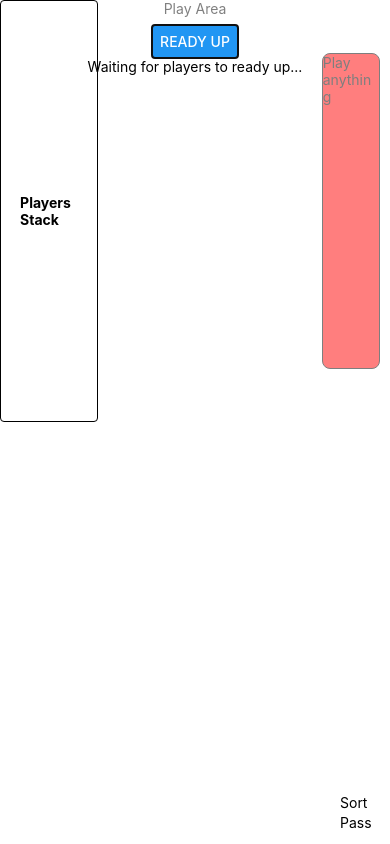
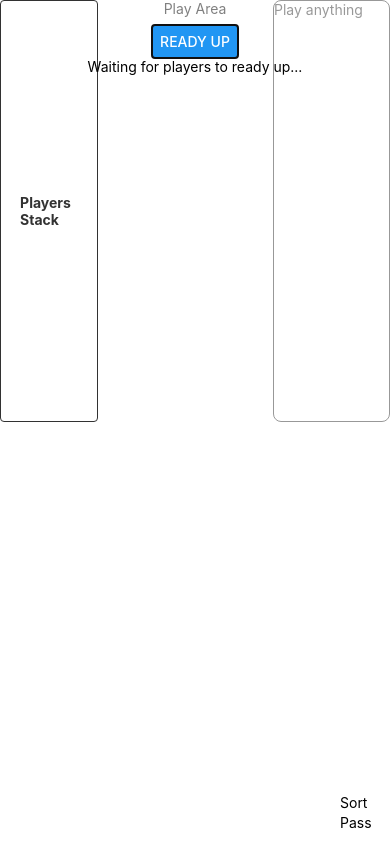
Before and after one commit to JoshuaCachola/Thirteen-React-Native, a React Native app: screen / in a window 390 px wide. Built offline with nearby package versions, Linux system fonts and the light colour scheme; what react-native-uuid would draw is missing.

Commit message:
add: made PlayingCard more reusable, and update PlayerActions

```diff
--- a/classes/Computer.ts
+++ b/classes/Computer.ts
@@ -26,7 +26,7 @@ export class Computer extends Player {
     turn: number
   ): ActionPayload {
     // play lowest three on first turn
-    if (turn === 0) {
+    if (turn === 1) {
       const [played, newHand] = this.playLowestThree(hand);
       const [_, type] = isValidCombination(
         played,
--- a/classes/PlayerActions.ts
+++ b/classes/PlayerActions.ts
@@ -5,9 +5,9 @@ import { Combination } from '../constants/CombinationConstants';
 import { ActionType } from '../constants/Actions';
 
 export type PlayerActionsType = {
-  cards: CardType[];
+  cards?: CardType[];
   player: PlayerInterface;
-  type: Combination;
+  type?: Combination;
   length?: number;
   positions?: { top: number; left: number; rotate: string };
   action: ActionType;
--- a/components/Action.tsx
+++ b/components/Action.tsx
@@ -14,6 +14,7 @@ export default function Action(props: any) {
             <PlayingCard
               value={card.value}
               suit={card.suit}
+              size={8}
               key={Math.random()}
             />
           );
--- a/components/GameProvider.tsx
+++ b/components/GameProvider.tsx
@@ -12,7 +12,7 @@ import {
 export default observer(function GameProvider(props: any) {
   const { game, playerActions } = useContext(GameContext);
   const [startGame, setStartGame] = useState(false);
-  const [turnNumber, setTurnNumber] = useState(0);
+  const [turnNumber, setTurnNumber] = useState(1);
   const [isGameWon, setIsGameWon] = useState(false);
 
   // useEffect for starting the game
--- a/components/Hand.tsx
+++ b/components/Hand.tsx
@@ -114,7 +114,12 @@ export default observer(function Hand({ player }: props) {
   };
 
   const handlePass = () => {
+    playerActions.unshift({
+      action: ActionType.PASS,
+      player,
+    });
     game.updateRotation(ActionType.PASS);
+    setTurnNumber(turnNumber + 1);
   };
 
   return (
--- a/components/InteractiveView.tsx
+++ b/components/InteractiveView.tsx
@@ -16,7 +16,9 @@ import {
   Directions,
   State,
   HandlerStateChangeEvent,
+  TouchableHighlight,
 } from 'react-native-gesture-handler';
+import { useState } from 'react';
 
 interface InteractiveProps {
   value: number;
@@ -39,6 +41,7 @@ export default function InteractiveView({
   isValid,
   hand,
 }: InteractiveProps) {
+  const [isCardSelected, setIsCardSelected] = useState(false);
   const translateY = useSharedValue(0);
   const rotateZ = useSharedValue(0);
 
@@ -99,12 +102,22 @@ export default function InteractiveView({
           },
         ]}
       >
-        <PlayingCard
-          value={value}
-          suit={suit}
-          isValid={isValid}
-          handleOnPress={handleOnPress}
-        />
+        <TouchableHighlight
+          style={[
+            styles.container,
+            isCardSelected && styles.selectCard,
+            isCardSelected && isValid && styles.validSelect,
+            isCardSelected && !isValid && styles.invalidSelect,
+          ]}
+          onPress={() => {
+            if (handleOnPress) {
+              handleOnPress();
+              setIsCardSelected(!isCardSelected);
+            }
+          }}
+        >
+          <PlayingCard value={value} suit={suit} size={14} />
+        </TouchableHighlight>
       </Animated.View>
     </FlingGestureHandler>
   );
@@ -114,4 +127,26 @@ const styles = StyleSheet.create({
   card: {
     position: 'absolute',
   },
+  container: {
+    width: 75,
+    height: 125,
+    borderRadius: 8,
+    borderColor: '#C5C5C5',
+    borderWidth: 1,
+    backgroundColor: 'white',
+    justifyContent: 'space-between',
+  },
+  selectCard: {
+    bottom: 30,
+    borderWidth: 2,
+    transform: [{ scaleX: 1.3 }, { scaleY: 1.3 }],
+  },
+  invalidSelect: {
+    borderColor: 'red',
+    borderStyle: 'dashed',
+  },
+  validSelect: {
+    borderColor: 'green',
+    borderStyle: 'solid',
+  },
 });
--- a/components/PlayArea.tsx
+++ b/components/PlayArea.tsx
@@ -38,7 +38,7 @@ export default observer(function PlayArea() {
                     },
                   ]}
                 >
-                  <PlayingCard value={card.value} suit={card.suit} />
+                  <PlayingCard value={card.value} suit={card.suit} size={14} />
                 </View>
               );
             })
@@ -67,5 +67,11 @@ const styles = StyleSheet.create({
   },
   card: {
     position: 'absolute',
+    backgroundColor: 'white',
+    height: 125,
+    width: 75,
+    borderRadius: 10,
+    borderWidth: 1,
+    borderColor: 'black',
   },
 });
--- a/components/PlayerActions.tsx
+++ b/components/PlayerActions.tsx
@@ -1,12 +1,11 @@
 import { faUser } from '@fortawesome/free-solid-svg-icons';
 import { observer } from 'mobx-react-lite';
 import { useContext, useEffect, useState } from 'react';
-import { StyleSheet, Text, View } from 'react-native';
+import { ScrollView, StyleSheet, Text, View } from 'react-native';
 import { PlayerActionsType } from '../classes/PlayerActions';
 import { Combination } from '../constants/CombinationConstants';
 import { GameContext } from '../context/GameContext';
 import FaIcon from '../helper/fontAwsomeHelper';
-import Action from './Action';
 import PlayingCard from './PlayingCard';
 
 export default observer(function PlayerActions() {
@@ -27,13 +26,11 @@ export default observer(function PlayerActions() {
     if (action.action === 0) {
       return (
         <View style={styles.action}>
-          {action.cards.map((card) => {
+          {action.cards!.map((card) => {
             return (
-              <PlayingCard
-                value={card.value}
-                suit={card.suit}
-                key={Math.random()}
-              />
+              <View style={styles.actionCard} key={Math.random()}>
+                <PlayingCard value={card.value} suit={card.suit} size={10} />
+              </View>
             );
           })}
         </View>
@@ -58,8 +55,9 @@ export default observer(function PlayerActions() {
           ? displayCombinationType(game.combinationType, game.length)
           : 'Play anything'}
       </Text>
+      <ScrollView>
         <View style={styles.cards}>
-        {actions.slice(0, 5).map((action) => {
+          {actions.map((action) => {
             return (
               <View style={styles.actionContainer} key={`${Math.random()}`}>
                 {/* User Image */}
@@ -73,6 +71,7 @@ export default observer(function PlayerActions() {
             );
           })}
         </View>
+      </ScrollView>
     </View>
   );
 });
@@ -82,22 +81,39 @@ const styles = StyleSheet.create({
     position: 'relative',
     borderColor: 'black',
     borderWidth: 1,
-    width: '75%',
-    height: '75%',
+    width: '100%',
+    height: '100%',
     borderRadius: 8,
-    backgroundColor: 'red',
     margin: 'auto',
     opacity: 0.5,
   },
   cards: {
-    position: 'absolute',
     display: 'flex',
     justifyContent: 'center',
     alignItems: 'center',
   },
   actionContainer: {
     display: 'flex',
+    flexDirection: 'row',
+    justifyContent: 'space-between',
+    width: '100%',
   },
-  iconContainer: {},
-  action: {},
+  iconContainer: {
+    justifyContent: 'flex-start',
+    display: 'flex',
+    flexDirection: 'row',
+    flex: 1,
+    alignItems: 'center',
+  },
+  action: {
+    justifyContent: 'flex-end',
+  },
+  actionCard: {
+    backgroundColor: 'white',
+    width: 50,
+    height: 75,
+    borderRadius: 8,
+    borderWidth: 1,
+    borderColor: 'black',
+  },
 });
--- a/components/PlayingCard.tsx
+++ b/components/PlayingCard.tsx
@@ -1,84 +1,51 @@
-import { View, StyleSheet, Text, TouchableHighlight } from 'react-native';
-import { useContext, useState } from 'react';
+import { View, StyleSheet, Text } from 'react-native';
 import useSuit from '../hooks/useSuit';
 import useColor from '../hooks/useColor';
 import FaIcon from '../helper/fontAwsomeHelper';
-import { CardType, CardSuits } from '../classes/Card';
-import { HandContext } from '../context/HandContext';
+import { CardSuits } from '../classes/Card';
 import { cardValues } from '../helper/combinationHelpers';
 
 interface PlayingCardProp {
   value: number;
   suit: CardSuits;
-  isValid?: boolean;
-  handleOnPress?: () => void;
+  size: number;
 }
 
 // Card Component
-export default function PlayingCard({
-  value,
-  suit,
-  isValid,
-  handleOnPress,
-}: PlayingCardProp) {
-  // Handles state of pressing card
-  const [isCardSelected, setIsCardSelected] = useState(false);
-
+export default function PlayingCard({ value, suit, size }: PlayingCardProp) {
   // hooks to get card suit and card color
   const cardSuit = useSuit(suit);
   const color = useColor(suit);
 
   return (
-    <TouchableHighlight
-      style={[
-        styles.container,
-        isCardSelected && styles.selectCard,
-        isCardSelected && isValid && styles.validSelect,
-        isCardSelected && !isValid && styles.invalidSelect,
-      ]}
-      onPress={() => {
-        if (handleOnPress) {
-          handleOnPress();
-          setIsCardSelected(!isCardSelected);
-        }
-      }}
-    >
     <View style={styles.front}>
       <View style={[styles.rankAndSuit, styles.topValueAndSuit]}>
-          <Text style={[{ color }, styles.value]}>{cardValues[value]}</Text>
+        <Text style={[{ color, fontSize: size }, styles.value]}>
+          {cardValues[value]}
+        </Text>
         <Text>
-            <FaIcon size={10} icon={cardSuit} color={color} />
+          <FaIcon size={size} icon={cardSuit} color={color} />
         </Text>
       </View>
       <View style={[styles.rankAndSuit, styles.bottomValueAndSuit]}>
-          <Text style={[{ color }, styles.bottomValue]}>
+        <Text style={[{ color, fontSize: size }, styles.bottomValue]}>
           {cardValues[value]}
         </Text>
         <Text>
-            <FaIcon size={10} icon={cardSuit} color={color} />
+          <FaIcon size={size} icon={cardSuit} color={color} />
         </Text>
       </View>
     </View>
-    </TouchableHighlight>
   );
 }
 
 const styles = StyleSheet.create({
-  container: {
-    width: 75,
-    height: 125,
-    borderRadius: 8,
-    borderColor: '#C5C5C5',
-    borderWidth: 1,
-    backgroundColor: 'white',
-    justifyContent: 'space-between',
-  },
   front: {
     height: '100%',
   },
   rankAndSuit: {
     fontWeight: 'bold',
-    fontSize: 12,
+    // fontSize: 12,
     display: 'flex',
     flexDirection: 'column',
     marginHorizontal: 8,
@@ -96,24 +63,12 @@ const styles = StyleSheet.create({
     alignItems: 'flex-end',
     flex: 1,
   },
-  selectCard: {
-    bottom: 30,
-    borderWidth: 2,
-    transform: [{ scaleX: 1.3 }, { scaleY: 1.3 }],
-  },
-  invalidSelect: {
-    borderColor: 'red',
-    borderStyle: 'dashed',
-  },
-  validSelect: {
-    borderColor: 'green',
-    borderStyle: 'solid',
-  },
   value: {
-    margin: 1,
+    marginLeft: 1,
+    marginBottom: 2,
   },
   bottomValue: {
-    marginRight: 1,
+    marginRight: 3,
     transform: [
       {
         rotateY: '180deg',
--- a/screens/Game.tsx
+++ b/screens/Game.tsx
@@ -54,7 +54,6 @@ const styles = StyleSheet.create({
   container: {
     position: 'relative',
     height: Dimensions.get('window').height,
-    backgroundColor: 'rgb(194,192,226)',
   },
   playerActionsArea: {
     borderWidth: 1,
@@ -82,41 +81,22 @@ const styles = StyleSheet.create({
   hand: {
     justifyContent: 'flex-end',
   },
-  bottomContainer: {
-    position: 'absolute',
-    left: 0,
-    bottom: 0,
-    transform: [
-      {
-        translateX: Dimensions.get('screen').width / 2,
-      },
-      {
-        translateY: -Dimensions.get('window').height / 8,
-      },
-    ],
-    zIndex: 100,
-  },
-  topContainer: {
-    // flex: 2,
-    justifyContent: 'flex-start',
-    backgroundColor: 'green',
-    flexDirection: 'row',
-  },
   playerActions: {
     position: 'absolute',
     top: 0,
     right: 0,
-    width: '20%',
+    width: '30%',
     height: '50%',
     zIndex: 10,
     backgroundColor: 'white',
+    opacity: 0.8,
   },
   playerStack: {
     position: 'absolute',
     top: 0,
     left: 0,
     backgroundColor: 'white',
-    // opacity: 0.3,
+    opacity: 0.8,
     width: '20%',
     height: '50%',
     zIndex: 10,
```
Lines whose indentation alone changed are shown as unchanged.
